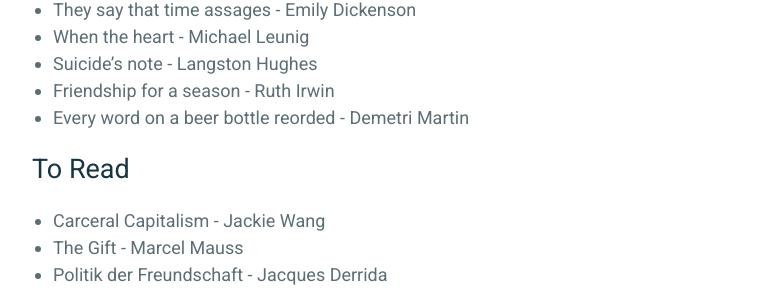
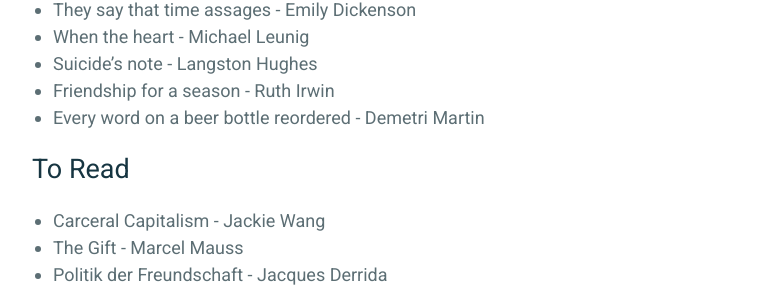
Before and after one commit to frankwang95/frankwang95.github.io, a Jekyll site: the page built from _posts/2023-09-30-september-snippits.md, in a window 1280 px wide and 900 px high, scrolled down 4747 px. Shown: the part 153-445 px from the top of the window, without its empty margins (258-1020 px from the left). Built offline with Jekyll 4.4.1, drawn with Linux system fonts in a browser that asks for light colours.

Commit message:
Shortening test

```diff
--- a/_posts/2023-09-30-september-snippits.md
+++ b/_posts/2023-09-30-september-snippits.md
@@ -100,7 +100,7 @@ It was a busy month. Notable and not pictured: the jam session with Will, Jasmin
 - When the heart - Michael Leunig
 - Suicide's note - Langston Hughes
 - Friendship for a season - Ruth Irwin
-- Every word on a beer bottle reorded - Demetri Martin
+- Every word on a beer bottle reordered - Demetri Martin
 
 # To Read
 
```
